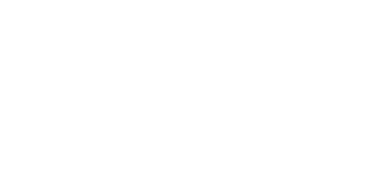
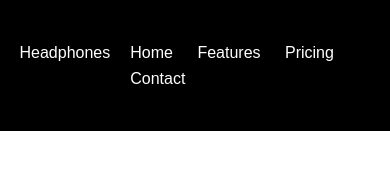
Before and after one commit to Ponyai30/alx_html_css, a plain HTML site: page headphones/0-index.html in a window 390 px wide. Drawn offline with Linux system fonts and the light colour scheme.

Commit message:
Add header structure and styles for the Headphones landing page

```diff
--- a/headphones/0-index.html
+++ b/headphones/0-index.html
@@ -7,9 +7,17 @@
     <link rel="stylesheet" href="0-styles.css">
 </head>
 <body>
-<header>
-    <div>
-        <div
+<header class="header">
+    <div class="container">
+        <div class="logo">Headphones</div>
+        <div>
+            <nav class="nav">
+                    <a href="#home">Home</a>
+                    <a href="#features">Features</a>
+                    <a href="#pricing">Pricing</a>
+                    <a href="#contact">Contact</a>
+            </nav>
+        </div>
     </div>
 </header>
 </body>
--- a/headphones/0-styles.css
+++ b/headphones/0-styles.css
@@ -0,0 +1,36 @@
+*{
+    margin: 0;
+    padding: 0;
+    box-sizing: border-box;
+}
+
+body {
+    font-family: 'Arial', sans-serif;
+    line-height: 1.6;
+    color: #333;
+    background-color: #fff;
+}
+
+.container {
+    width: 90%;
+    max-width: 1100px;
+    margin: auto;
+}
+
+.header {
+    background-color: #000;
+    color: #fff;
+    padding: 20px 0;
+}
+
+.header .container{
+    display: flex;
+    justify-content: space-between;
+    padding: 20px 0;
+}
+
+.nav a {
+    color: #fff;
+    margin-left: 20px;
+    text-decoration: none;
+}
```
